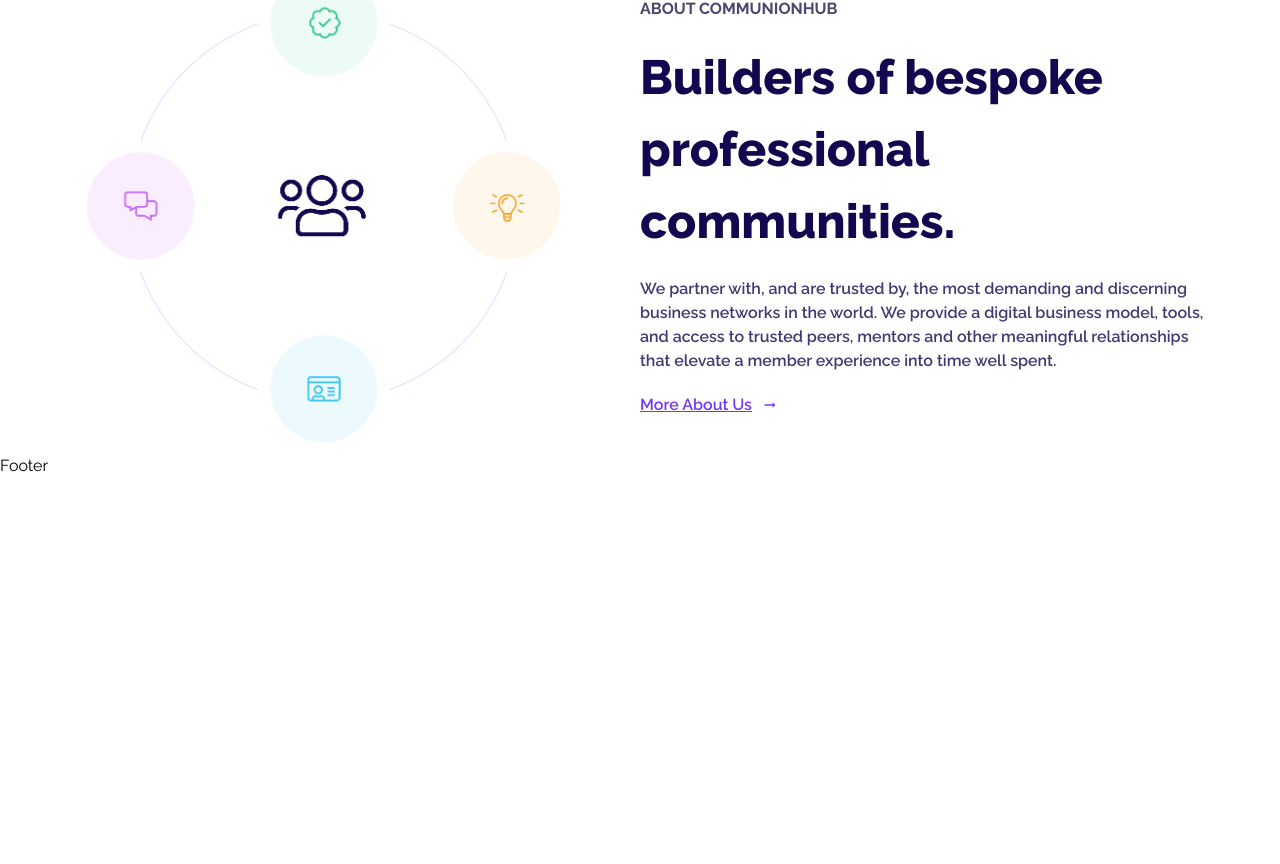
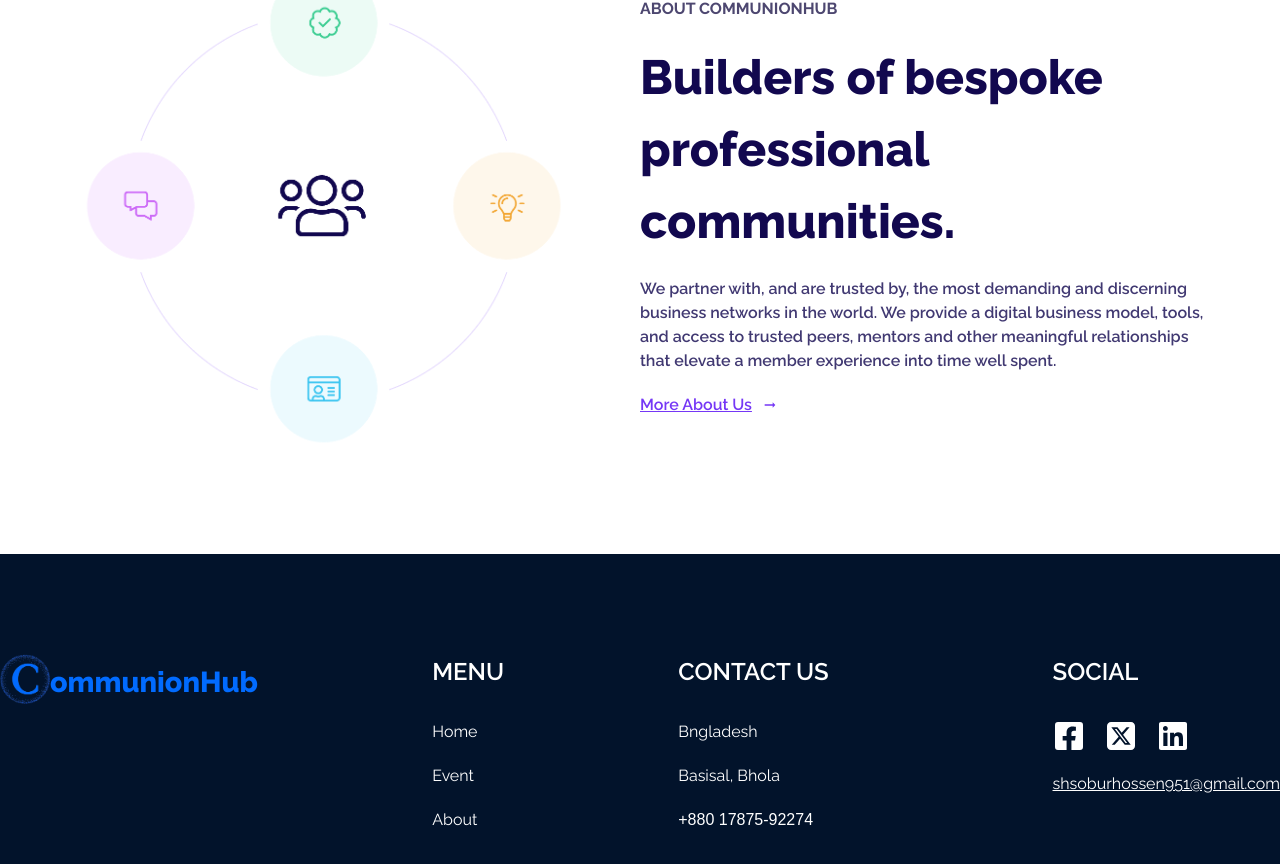
Before and after one commit to shsobur/CommunionHub, a React (Vite) app: page / in a window 1280 px wide. Shown: the part 940-1804 px from the top of the page. Before the commit the page ends 1418 px from the top, so only its background shows below. Built offline with nearby package versions, Linux system fonts and the light colour scheme.

Commit message:
Footer basic design completed

```diff
--- a/src/Page/HomePage/About.jsx
+++ b/src/Page/HomePage/About.jsx
@@ -15,7 +15,7 @@
             Builders of bespoke <br /> professional communities.
           </h1>
           <h2>
-            We partner with, and are trusted by, the most demanding and
+            We partner with, and are trusted by, the most  demanding and
             discerning business networks in the world. We provide a digital
             business model, tools, and access to trusted peers, mentors and
             other meaningful relationships that elevate a member experience into
--- a/src/Shared/Footer.jsx
+++ b/src/Shared/Footer.jsx
@@ -1,8 +1,49 @@
-import React from 'react'
+import { FaFacebookSquare, FaLinkedin } from "react-icons/fa";
+import "../Style/Footer.css";
+import logo from "../assets/tr-logo.png";
+import { FaSquareXTwitter } from "react-icons/fa6";
 
 const Footer = () => {
   return (
-    <div>Footer</div>
+    <>
+      <footer>
+        <div className="main_footer_container">
+
+          <div className="footer_logo_container">
+            <img src={logo} alt="Logo" />
+            <span>ommunionHub</span>
+          </div>
+          <div className="footer_menu_container">
+            <h2>MENU</h2>
+            <ul>
+              <li>Home</li>
+              <li>Event</li>
+              <li>About</li>
+            </ul>
+          </div>
+          <div className="footer_contact_container">
+            <h2>CONTACT US</h2>
+            <ul>
+              <li>Bngladesh</li>
+              <li>Basisal, Bhola</li>
+              <li>+880 17875-92274</li>
+            </ul>
+          </div>
+          <div className="footer_social_contact_container">
+            <h2>SOCIAL</h2>
+            <ul>
+              <li>
+              <FaFacebookSquare />
+              <FaSquareXTwitter />
+              <FaLinkedin />
+              </li>
+              <li>shsoburhossen951@gmail.com</li>
+            </ul>
+          </div>
+
+        </div>
+      </footer>
+    </>
   )
 }
 
--- /dev/null
+++ b/src/Style/Footer.css
@@ -0,0 +1,99 @@
+footer {
+  margin-top: 100px;
+  padding: 100px 0;
+  color: #ffffff;
+  background-color: #02132b;
+}
+
+.main_footer_container {
+  display: flex;
+  align-items: flex-start;
+  justify-content: space-between;
+  max-width: 1536px;
+  margin: auto;
+}
+
+/* _____ */
+
+.footer_logo_container {
+  color: #016bff;
+  display: flex;
+  align-items: flex-end;
+  justify-content: flex-start;
+}
+
+.footer_logo_container img {
+  width: 50px;
+}
+
+.footer_logo_container span {
+  font-size: 1.8rem;
+  font-weight: 800;
+}
+
+/* _____ */
+
+.footer_menu_container h2 {
+  font-size: 24px;
+  font-weight: 600;
+  margin-bottom: 30px;
+}
+
+.footer_menu_container ul li {
+  width: 60px;
+  margin-bottom: 20px;
+  cursor: pointer;
+}
+
+.footer_menu_container ul li:hover {
+  transition: 0.2s ease-in;
+  text-decoration: underline;
+  padding-left: 10px;
+}
+
+/* _____ */
+
+.footer_contact_container h2 {
+  font-size: 24px;
+  font-weight: 600;
+  margin-bottom: 30px;
+}
+
+.footer_contact_container ul li {
+  width: 200px;
+  margin-bottom: 20px;
+  cursor: pointer;
+}
+
+.footer_contact_container ul li:nth-child(3) {
+  font-family: Arial, sans-serif;
+}
+
+.footer_contact_container ul li:hover {
+  transition: 0.2s ease-in;
+  text-decoration: underline;
+  padding-left: 10px;
+}
+
+/* _____ */
+
+.footer_social_contact_container h2 {
+  font-size: 24px;
+  font-weight: 600;
+  margin-bottom: 30px;
+}
+
+.footer_social_contact_container ul li:nth-child(1) {
+  gap: 20px;
+  display: flex;
+  align-items: center;
+  justify-content: flex-start;
+  font-size: 2rem;
+  cursor: pointer;
+  margin-bottom: 20px;
+}
+
+.footer_social_contact_container ul li:nth-child(2) {
+  text-decoration: underline;
+  cursor: pointer;
+}
```
Also changed, not shown: src/assets/tr-logo.png (added).
